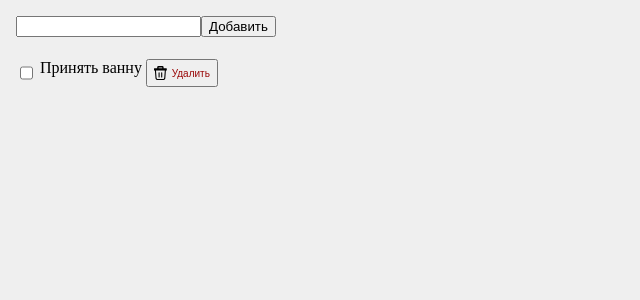
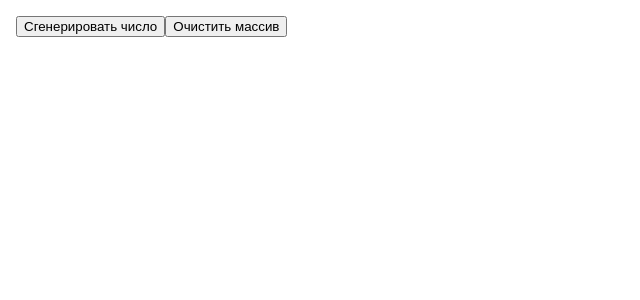
Before and after one commit to fedorov-yaroslav/react-repetition, a React (Vite) app: page / in a window 1280 px wide. Shown: the top 300 px of the page, without its empty margins (0-640 px from the left). Built offline with nearby package versions, Linux system fonts and the light colour scheme; data requests are answered from the project's data file.

Commit message:
feat: complete local numerical crud

```diff
--- a/db.json
+++ /dev/null
@@ -1,10 +0,0 @@
-{
-  "todos": [
-    {
-      "title": "Принять ванну",
-      "completed": false,
-      "id": "JHkFWi8Q1f0"
-    }
-  ],
-  "$schema": "./node_modules/json-server/schema.json"
-}
--- a/src/App.css
+++ b/src/App.css
@@ -1,44 +1,13 @@
-body{
-    font-family: "Leelawadee UI Semilight" ;
-    background: #efefef;
+li {
+    display: flex;
+    width: 100px;
+    justify-content: space-between;
 }
 
-li{
-    display: flex;
-    align-items: center;
-    text-align: center;
-    list-style: none;
-    height: 2.5rem;
+input {
+    border: none;
+    border-bottom: 1px solid black;
+    outline: none;
+    font-family: inherit;
+    font-size: inherit;
 }
-
-ul{
-    padding: 0;
-    width: 80%;
-    gap: 10rem;
-    border-radius: 5px;
-}
-
-.checkbox-wrapper{
-    display: flex;
-    flex-direction: row;
-    text-align: center;
-    gap: 4px
-}
-
-.delete-button{
-    display: flex;
-    height: 1.7rem;
-    text-align: center;
-    align-items: center;
-    gap: 5px;
-    font-size: 10px;
-    color: #9a0808
-}
-
-.checkbox{
-    transform: translateY(-5px);
-}
-
-.completed{
-    text-decoration: line-through;
-}
--- a/src/App.jsx
+++ b/src/App.jsx
@@ -1,87 +1,78 @@
-import { useState, useEffect } from 'react'
 import './App.css'
+import { useState } from 'react'
 
 function App() {
-  useEffect(() => {
-    fetch('http://localhost:3001/todos')
-        .then((res) => res.json())
-        .then((data) => setTodos(data))
-  }, [])
+  const [numbers, setNumbers] = useState([])
+  //стейт для хранения id для редактирования
+  const [editingId, setEditingId] = useState('')
+  const [editingValue, setEditingValue] = useState('')
 
-  const [todos, setTodos] = useState([])
-
-  const [newTodo, setNewTodo] = useState('')
-
-  const addTodo = () => {
-    if (!newTodo.trim()) return;
-
-    fetch('http://localhost:3001/todos', {
-      method: 'POST',
-      headers: { 'Content-Type': 'application/json' },
-      body: JSON.stringify({ title: newTodo, completed: false }) // id сервер создаст сам
-    })
-        .then((res) => res.json())
-        .then((createdTodo) => {
-          // Только после ответа сервера обновляем экран
-          setTodos([...todos, createdTodo]);
-          setNewTodo('');
-        });
-  };
-
-  const deleteTodo = (id) => {
-    fetch(`http://localhost:3001/todos/${id}`, {
-      method: 'DELETE',
-    })
-        .then((res) => setTodos(todos.filter(todo => todo.id !== id)))
+  const generateNumber = () => {
+    const randomNumber = Math.floor(Math.random() * 100)
+    setNumbers([...numbers, {id: Date.now(), value: randomNumber}])
   }
 
-  const handleToggle = (id) => {
-    // Находим текущую задачу в списке
-    const todoToUpdate = todos.find(todo => todo.id === id);
-    if (!todoToUpdate) return;
+  const clearList = () => {
+    setNumbers([])
+  }
 
-    fetch(`http://localhost:3001/todos/${id}`, {
-      method: 'PATCH',
-      headers: { 'Content-Type': 'application/json' },
-      body: JSON.stringify({ completed: !todoToUpdate.completed }) // отправляем новое состояние
-    })
-        .then((res) => res.json())
-        .then((updatedTodo) => {
-          // Обновляем состояние в React данными, которые прислал сервер
-          setTodos(prevTodos =>
-              prevTodos.map(todo => todo.id === id ? updatedTodo : todo)
-          );
-        });
-  };
+  const deleteNumber = (id) => {
+    setNumbers(numbers.filter(number => number.id !== id))
+  }
+
+  const startEditing = (id, currentValue) => {
+    setEditingId(id)
+    setEditingValue(currentValue)
+  }
+
+  const endEditing = (id) => {
+    setNumbers(numbers.map(num =>
+        num.id === id ? {...num, value: Number(editingValue) } : num
+    ))
+    setEditingValue('')
+    setEditingId('')
+  }
 
   return (
-    <>
-      <input
-          type="text"
-          value={newTodo}
-          onChange={(e) => setNewTodo(e.target.value)}
-          onKeyDown={(e) => e.key === 'Enter' && addTodo()}
-      />
-      <button onClick={addTodo}>Добавить</button>
-      <ul>
-        {todos.map(todo => (
-            <li key={todo.id}>
-              <label className={'checkbox-wrapper'}>
-                <input type="checkbox"
-                       checked={todo.completed}
-                       onChange={() => handleToggle(todo.id)}
-                />
-                <span className={todo.completed ? ' completed' : ''}>{todo.title}</span>
+      <div>
+        <button onClick={generateNumber}>Сгенерировать число</button>
+        <button onClick={clearList}>Очистить массив</button>
+        <ol>
+          {numbers.map(number => (
+              <li
+                  key={number.id}
+              >
+                {editingId === number.id ? (
+                    <input
+                        autoFocus
+                        type='number'
+                        value={editingValue}
+                        onChange={(e) => setEditingValue(e.target.value)}
+                        onBlur={() => endEditing(number.id)}
+                        onKeyDown={(e) => {
+                          if (e.key === 'Enter' || e.key === 'Escape') {
+                            endEditing(number.id)
+                          }
+                        }
+                        }
+                    ></input>
+                ) : (
+                    <>
+                      <span
+                          onDoubleClick={() => startEditing(number.id, number.value)}
+                      >
+                        {number.value}
+                      </span>
+                      <button
+                          onClick={() => deleteNumber(number.id)}>X</button>
+                    </>
+                )
 
-                <button className='delete-button' onClick={() => deleteTodo(todo.id)}>
-                  <svg width='0.8rem' id="Layer_1" data-name="Layer 1" xmlns="http://www.w3.org/2000/svg" viewBox="0 0 110.61 122.88"><title>trash</title><path d="M39.27,58.64a4.74,4.74,0,1,1,9.47,0V93.72a4.74,4.74,0,1,1-9.47,0V58.64Zm63.6-19.86L98,103a22.29,22.29,0,0,1-6.33,14.1,19.41,19.41,0,0,1-13.88,5.78h-45a19.4,19.4,0,0,1-13.86-5.78l0,0A22.31,22.31,0,0,1,12.59,103L7.74,38.78H0V25c0-3.32,1.63-4.58,4.84-4.58H27.58V10.79A10.82,10.82,0,0,1,38.37,0H72.24A10.82,10.82,0,0,1,83,10.79v9.62h23.35a6.19,6.19,0,0,1,1,.06A3.86,3.86,0,0,1,110.59,24c0,.2,0,.38,0,.57V38.78Zm-9.5.17H17.24L22,102.3a12.82,12.82,0,0,0,3.57,8.1l0,0a10,10,0,0,0,7.19,3h45a10.06,10.06,0,0,0,7.19-3,12.8,12.8,0,0,0,3.59-8.1L93.37,39ZM71,20.41V12.05H39.64v8.36ZM61.87,58.64a4.74,4.74,0,1,1,9.47,0V93.72a4.74,4.74,0,1,1-9.47,0V58.64Z"/></svg>
-                  <p>Удалить</p>
-                </button>
-              </label>
-            </li>
-        ))}
-      </ul>
-    </>
+                }
+              </li>
+          ))}
+        </ol>
+      </div>
   )
 }
 
```
